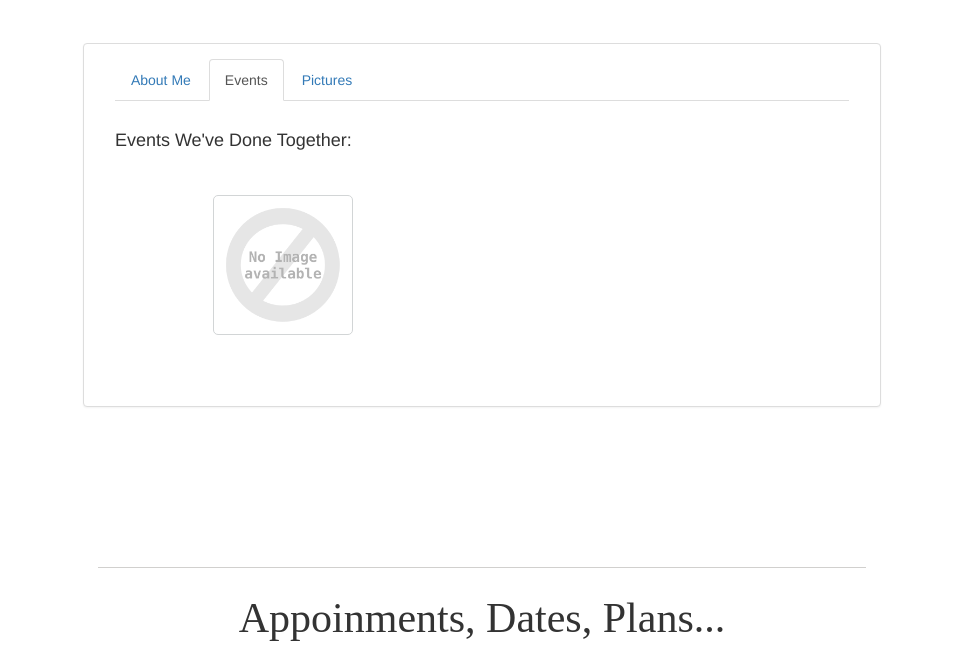
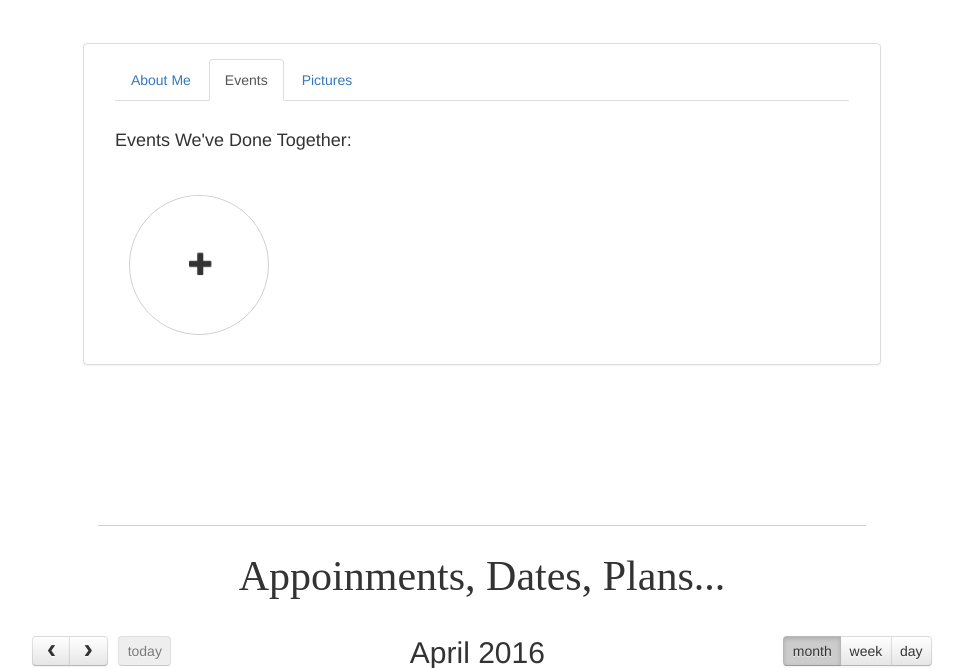
Before and after one commit to pablo-prieto/ASH, a Django app: template mainApp/templates/mainApp/profile.html in a window 1280 px wide, after a click on "Events". Shown: the part 172-840 px from the top of the page, without its empty margins (158-1121 px from the left). Run offline with Django 3.2, Linux system fonts and the light colour scheme; the template is opened without the code that fills it, so the values that code supplies are empty; some libraries are stand-ins or nearby versions.

Commit message:
Profile page updated.

```diff
--- a/mainApp/static_in_prod/profile-page/css/profile.css
+++ b/mainApp/static_in_prod/profile-page/css/profile.css
@@ -9,13 +9,12 @@
 }
 
 #events-icons-section {
-    /*border: 1px solid #D2D5D6;*/
-    padding-left: 5em;
+    padding-left: 0em;
 }
 
-#even-icon {
+#event-icon {
     border: none;
-    margin: 1em;
+    margin: 0.2em;
     min-width: 12em;
     max-width: 12em;
     min-height: 13em;
@@ -25,10 +24,36 @@
     text-align: center;
 }
 
-#even-icon img {
+#event-icon img {
     height: 10em;
     width: 10em;
-    /*border: 1px solid #8C8C8C;*/
     border-radius: 5px;
     cursor: pointer;
 }
+
+#plus-icon {
+    border: 1px solid #D1D0CE;
+    border-radius: 100%;
+    margin: 1em;
+    height: 10em;
+    width: 10em;
+    display: inline-block;
+    vertical-align: top;
+    text-align: center;
+}
+
+#plus-icon img {
+    height: 9em;
+    width: 9em;
+    border-radius: 100%;
+    cursor: pointer;
+}
+
+/*#plus-icon {
+    border: 1px solid #D1D0CE;
+    border-radius: 20px;
+    height: 10em;
+    width: 10em;
+    border-radius: 5px;
+    cursor: pointer;
+}*/
--- a/mainApp/templates/mainApp/profile.html
+++ b/mainApp/templates/mainApp/profile.html
@@ -71,7 +71,7 @@
         <!-- End of Sub User Profile Picture and Basic Info Section -->
 
 
-        <!-- Tabs Section for the Events, Pictures, and Description of the  Sub-user (about me)-->
+        <!-- Tabs Section for the even-icons, Pictures, and Description of the  Sub-user (about me)-->
         <div class="panel panel-default" style="margin-right:15%; margin-left:15%;" align="center">
             <div id="content" class="panel-body" style="margin-right:2%; margin-left:2%; text-align:left">
                 <!-- Tab Headers -->
@@ -96,12 +96,12 @@
                         {% if memories %}
                             {% for memory in memories %}
                                 {% if memory.pictures %}
-                                    <div id="even-icon">
+                                    <div id="event-icon">
                                         <img class="img-square" src="/media/{{ memories.0.pictures.0 }}" onclick="memoryDetail()">
                                         <div style="margin:5%;">{{ memory.title }}</div>
                                     </div>
                                 {% else %}
-                                    <div id="even-icon">
+                                    <div id="event-icon">
                                         <img class="img-square" src="{% static 'images/no_image.png' %}" onclick="memoryDetail()" style="border:1px solid #D2D5D6; border-radius:5px;">
                                         <div style="margin:5%;">{{ memory.title }}</div>
                                     </div>
@@ -122,10 +122,10 @@
                                                 <h4>Pictures</h4>
                                                 {% if memory.pictures %}
                                                     {% for picture in memory.pictures %}
-                                                        <img class="img-square" src="/media/{{ picture }}" style="width:30%; border:1px solid #D1D0CE;">
+                                                        <img class="img-square" src="/media/{{ picture }}" onclick="addPictureToMemory()" style="cursor: pointer; width:30%; border:1px solid #D1D0CE; border-radius:5px;">
                                                     {% endfor %}
                                                 {% else %}
-                                                    <img class="img-square" src="{% static 'images/no_image.png' %}" onclick="memoryDetail()" style="cursor: pointer; width:30%; border:1px solid #D1D0CE;">
+                                                    <img class="img-square" src="{% static 'images/no_image.png' %}" onclick="addPictureToMemory()" style="cursor: pointer; width:30%; border:1px solid #D1D0CE; border-radius:5px;">
                                                 {% endif %}
                                             </div>
                                             <div class="modal-footer">
@@ -135,14 +135,80 @@
                                     </div>
                                 </div>
                             {% endfor %}
-                            <div id="even-icon">
-                                <img class="img-square" src="{% static 'images/no_image.png' %}" style="border:1px solid #D2D5D6; border-radius:5px;">
+                            <div id="plus-icon">
+                                <img class="img-square" src="{% static 'images/plus-icon.png' %}" onclick="addMemory()">
                             </div>
                         {% else %}
-                            <div id="even-icon">
-                                <img class="img-square" src="{% static 'images/no_image.png' %}" style="border: 1px solid #D2D5D6; border-radius: 5px;">
+                            <div id="plus-icon">
+                                <img class="img-square" src="{% static 'images/plus-icon.png' %}" onclick="addMemory()">
                             </div>
                         {% endif %}
+                        </div>
+
+                        <!-- Modal: Add New Memory -->
+                        <div class="modal fade" id="addMemory" role="dialog">
+                            <div class="modal-dialog">
+                                <!-- Modal Content-->
+                                <div class="modal-content">
+                                    <div class="modal-header">
+                                        <h4 class="modal-title" align="center"><strong>Add New Memory</strong></h4>
+                                        <button type="button" class="close" data-dismiss="modal">&times;</button>
+                                    </div>
+                                    <!-- Modal Body -->
+                                    <div class="modal-body" style="padding-left:7%; padding-right:7%" align="center">
+                                        <!-- Input: Memory title input field-->
+                                        <div class="input-group">
+                                            <span class="input-group-addon" style="width:8em; color:black; padding-left:1em; padding-right:1.2em;">Title</span>
+                                            <input class="form-control" id="event-title-input" type="text" aria-label="..." maxlength="30" placeholder="Enter a meaningful title..(max 30 chars)" value="" style="width:28em;">
+                                        </div>
+                                        <br>
+                                        <!-- Input: Description input field -->
+                                        <div class="input-group">
+                                            <span class="input-group-addon" style="color:black;">Description</span>
+                                            <input class="form-control" id="description-input" type="text"  aria-label="..." maxlength="500" placeholder="Please, be as specific as possible. Details help a lot..(max 500 chars)" value="">
+                                        </div>
+                                        <br>
+                                        <!-- Input: Subusers input field -->
+                                        <div class="input-group">
+                                            <span class="input-group-addon" style="color:black; padding-left:1em; padding-right:1.2em;">Sub-Users</span>
+                                            <input id="subusers-input" type="text" class="form-control" aria-label="..." placeholder="Separate users with commas..." value="">
+                                        </div>
+                                        <br>
+                                        <!-- DatePicker -->
+                                         <div id="datepicker" class="input-daterange input-group">
+                                            <span class="input-group-addon"><i class="glyphicon glyphicon-calendar"></i></span>
+                                            <input class="input-sm form-control" id="input-datestart" name="start" type="text" readonly/>
+                                            <span class="input-group-addon">to</span>
+                                            <input class="input-sm form-control" id="input-dateend" name="end" type="text" readonly/>
+                                            <span class="input-group-addon"><i class="glyphicon glyphicon-calendar"></i></span>
+                                        </div>
+                                        <!-- TimePickers -->
+                                        <div id="timepicker" class="input-timerange input-group">
+                                            <span class="input-group-addon clockpicker"><i class="glyphicon glyphicon-time"></i></span>
+                                            <span class="input-group clockpicker" data-placement="bottom" data-align="right" data-donetext="Done">
+                                                <input class="form-control" id="input-eventbegintime" type="text" placeholder="Begin Time" value="" readonly>
+                                            </span>
+                                            <span class="input-group-addon">to</span>
+                                            <span class="input-group clockpicker" data-placement="bottom" data-align="left" data-donetext="Done">
+                                                <input class="form-control" id="input-eventendtime" type="text" placeholder="End Time" value="" readonly>
+                                            </span>
+                                            <span class="input-group-addon"><i class="glyphicon glyphicon-time"></i></span>
+                                        </div>
+                                        <!-- Checkbox: All day option  -->
+                                        <div class="checkbox">
+                                            <label>
+                                                <input id="checkbox-alldayevent"class="checkbox" type="checkbox" checked="true"><span style="font-size:1em">All Day Event</span>
+                                            </label>
+                                        </div>
+                                    </div>
+                                    <!-- Modal Footer -->
+                                    <div class="modal-footer">
+                                        <!-- Buttons: Create event & Cancel -->
+                                        <button id="create-event-button" type="button" class="btn btn-default">Create</button>
+                                        <button type="button" class="btn btn-default" data-dismiss="modal">Cancel</button>
+                                    </div>
+                                </div>
+                            </div>
                         </div>
                     </div>
 
@@ -169,6 +235,10 @@
         function memoryDetail() {
             $('#memoryDetail').modal('show');
         }
+
+        function addMemory() {
+            $('#addMemory').modal('show');
+        }
     </script>
 </body>
 </html>
```
Also changed, not shown: mainApp/static_in_prod/images/plus-icon.png (added).
